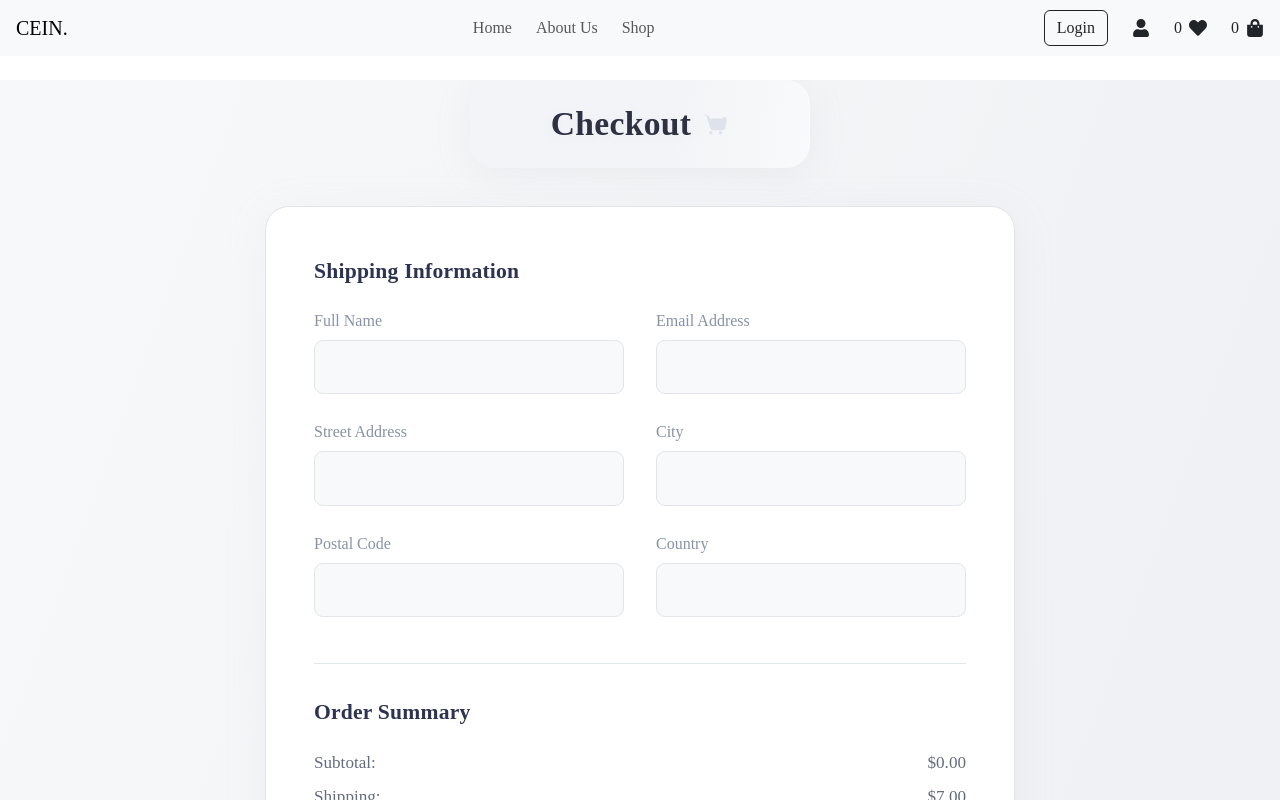
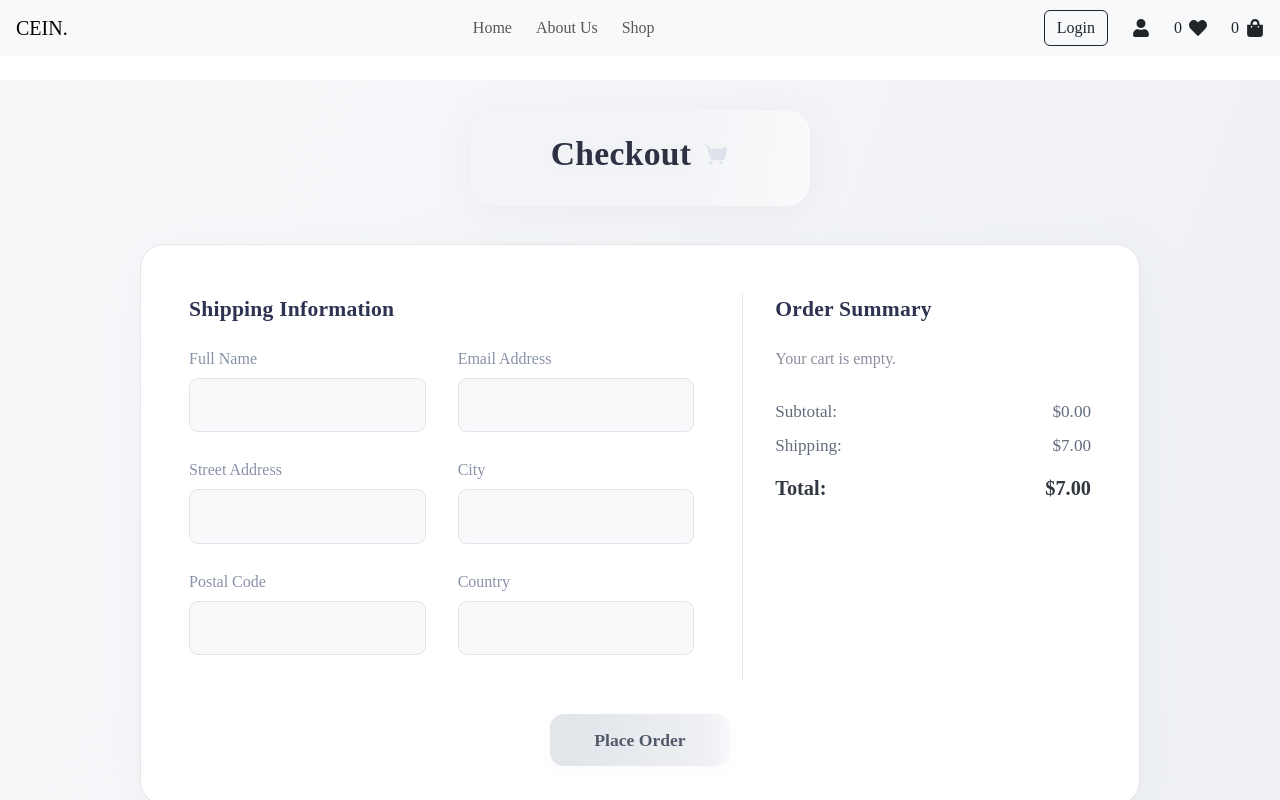
Before and after one commit to Abdelrhman745/Ecommerce-app-, a React (Vite) app: page /checkout in a window 1280 px wide. Shown: the top 800 px of the page. Built offline with nearby package versions, Linux system fonts and the light colour scheme.

Commit message:
update checkout

```diff
--- a/src/Pages/Checkout/CheckoutPage.tsx
+++ b/src/Pages/Checkout/CheckoutPage.tsx
@@ -1,10 +1,11 @@
 import React from "react";
 import styled from "styled-components";
-import { useSelector } from "react-redux";
+import { useDispatch, useSelector } from "react-redux";
 import { RootState } from "../../Redux/Store";
+import { removeFromCart } from "../../Redux/CartSlice";
 
 const CenterContainer = styled.div`
-  min-height: 100vh;
+  // min-height: 100vh;
   width: 100%;
   background: linear-gradient(110deg, #f7f8fa 12%, #eef0f3 98%);
   display: flex;
@@ -19,6 +20,7 @@ const HeadingBg = styled.div`
   justify-content: center;
   align-items: center;
   min-width: 340px;
+  margin-top:30px;
   margin-bottom: 38px;
   background: linear-gradient(98deg, #f3f4f7 60%, #f9fafb 100%);
   box-shadow: 0 6px 34px 0 rgba(180, 183, 189, 0.15);
@@ -32,7 +34,6 @@ const CheckoutHeading = styled.h1`
   font-size: 2.1rem;
   font-weight: 600;
   color: #2e3142;
-  margin: 0;
   letter-spacing: 0.01em;
   text-shadow: 0 2px 12px #e9ebf18c;
   display: flex;
@@ -42,7 +43,7 @@ const CheckoutHeading = styled.h1`
 
 const CheckoutCard = styled.div`
   width: 100%;
-  max-width: 750px;
+  max-width: 1000px;
   align-self: center;
   background: #fff;
   border-radius: 24px;
@@ -50,6 +51,8 @@ const CheckoutCard = styled.div`
   box-shadow: 0 8px 45px 0 rgba(177, 180, 189, 0.11);
   padding: 48px 48px 38px 48px;
   display: flex;
+    margin-bottom: 30px;
+
   flex-direction: column;
   @media (max-width: 640px) {
     padding: 28px 6vw;
@@ -103,11 +106,11 @@ const Input = styled.input`
   }
 `;
 
-const OrderSummary = styled.div`
-  border-top: 1.6px solid #e1e5ec;
-  margin-top: 42px;
-  padding-top: 32px;
-`;
+// const OrderSummary = styled.div`
+//   border-top: 1.6px solid #e1e5ec;
+//   margin-top: 42px;
+//   padding-top: 32px;
+// `;
 
 const SummaryRow = styled.div`
   font-size: 1.07rem;
@@ -139,13 +142,40 @@ const Button = styled.button`
   box-shadow: 0 2px 12px 0 rgba(210, 214, 221, 0.12);
   transition: background 0.16s, color 0.13s, box-shadow 0.15s;
   margin-top: 33px;
-  align-self: flex-end;
+  align-self: center;
   &:hover {
-    background: linear-gradient(88deg, #e4e7ee 5%, #eaeff2 96%);
+    background: linear-gradient(88deg, #d7d9deff 5%, #a9acadff 96%);
     color: #2c2e39;
     box-shadow: 0 8px 32px #e8eaf2;
   }
 `;
+const CheckoutLayout = styled.div`
+  display: flex;
+  gap: 48px;
+  justify-content: space-between;
+  @media (max-width: 768px) {
+    flex-direction: column;
+    gap: 28px;
+  }
+`;
+
+const FormSection = styled.div`
+  flex: 1.6;
+`;
+
+const InfoSection = styled.div`
+  flex: 1;
+  border-left: 1.5px solid #e6e9ef;
+
+  padding-left: 32px;
+  @media (max-width: 768px) {
+    border-left: none;
+    border-top: 1.5px solid #e6e9ef;
+    padding-left: 0;
+    padding-top: 28px;
+  }
+`;
+
 
 const CheckoutPage: React.FC = () => {
   const cartItems = useSelector((state: RootState) => state.cart.items);
@@ -157,6 +187,11 @@ const CheckoutPage: React.FC = () => {
   );
   const shipping = subtotal > 100 ? 0 : 7; // Sample shipping logic
   const total = subtotal + shipping;
+  const dispatch = useDispatch();
+
+const handleRemove = (id: number) => {
+  dispatch(removeFromCart(id));
+};
 
   return (
     <CenterContainer>
@@ -172,76 +207,141 @@ const CheckoutPage: React.FC = () => {
         </CheckoutHeading>
       </HeadingBg>
 <CheckoutCard>
+  <CheckoutLayout>
+    <FormSection>
       <SectionTitle>Shipping Information</SectionTitle>
       <form>
         <FormRow>
           <div style={{ flex: 1 }}>
             <Label htmlFor="name">Full Name</Label>
-              <Input
-                type="text"
-                id="name"
-                name="name"
-                autoComplete="name"
-                required
-              />
+            <Input type="text" id="name" name="name" autoComplete="name" required />
           </div>
           <div style={{ flex: 1 }}>
             <Label htmlFor="email">Email Address</Label>
-              <Input
-                type="email"
-                id="email"
-                name="email"
-                autoComplete="email"
-                required
-              />
+            <Input type="email" id="email" name="email" autoComplete="email" required />
           </div>
         </FormRow>
+
         <FormRow>
           <div style={{ flex: 1 }}>
             <Label htmlFor="address">Street Address</Label>
-              <Input
-                type="text"
-                id="address"
-                name="address"
-                autoComplete="street-address"
-                required
-              />
+            <Input type="text" id="address" name="address" autoComplete="street-address" required />
           </div>
           <div style={{ flex: 1 }}>
             <Label htmlFor="city">City</Label>
-              <Input
-                type="text"
-                id="city"
-                name="city"
-                autoComplete="address-level2"
-                required
-              />
+            <Input type="text" id="city" name="city" autoComplete="address-level2" required />
           </div>
         </FormRow>
+
         <FormRow>
           <div style={{ flex: 1 }}>
             <Label htmlFor="postal">Postal Code</Label>
-              <Input
-                type="text"
-                id="postal"
-                name="postal"
-                autoComplete="postal-code"
-                required
-              />
+            <Input type="text" id="postal" name="postal" autoComplete="postal-code" required />
           </div>
           <div style={{ flex: 1 }}>
             <Label htmlFor="country">Country</Label>
-              <Input
-                type="text"
-                id="country"
-                name="country"
-                autoComplete="country"
-                required
-              />
+            <Input type="text" id="country" name="country" autoComplete="country" required />
           </div>
         </FormRow>
-          <OrderSummary>
+
+
+      </form>
+    </FormSection>
+
+<InfoSection>
   <SectionTitle>Order Summary</SectionTitle>
+
+<div>
+  {cartItems.length > 0 ? (
+    cartItems.map((item) => (
+      <div
+        key={item.id}
+        style={{
+          display: "flex",
+          alignItems: "flex-start",
+          justifyContent: "space-between",
+          marginBottom: "18px",
+          borderBottom: "1px solid #eceff3",
+          paddingBottom: "14px",
+        }}
+      >
+        <img
+          src={item.image}
+          alt={item.name}
+          style={{
+            width: "60px",
+            height: "60px",
+            objectFit: "cover",
+            borderRadius: "12px",
+            marginRight: "14px",
+          }}
+        />
+
+        <div style={{ flex: 1 }}>
+          <h4
+            style={{
+              fontSize: "1rem",
+              color: "#2e3142",
+              margin: 0,
+              fontWeight: 600,
+            }}
+          >
+            {item.name}
+          </h4>
+          <p
+            style={{
+              fontSize: "0.9rem",
+              color: "#7b8193",
+              marginTop: "4px",
+            }}
+          >
+            Quantity: {item.quantity}
+          </p>
+        </div>
+
+        <div
+          style={{
+            display: "flex",
+            flexDirection: "column",
+            alignItems: "flex-end",
+            marginLeft: "10px",
+          }}
+        >
+          <div
+            style={{
+              fontSize: "1rem",
+              fontWeight: 600,
+              color: "#333743",
+            }}
+          >
+            ${(item.price * item.quantity).toFixed(2)}
+          </div>
+
+          <button
+            style={{
+              marginTop: "6px",
+              background: "none",
+              border: "none",
+              color: "#e63946",
+              fontSize: "0.9rem",
+              cursor: "pointer",
+              textDecoration: "underline",
+              padding: "0",
+            }}
+            onClick={() => handleRemove(item.id)}
+          >
+            Remove
+          </button>
+        </div>
+      </div>
+    ))
+  ) : (
+    <p style={{ color: "#8a8f9e", fontSize: "1rem" }}>Your cart is empty.</p>
+  )}
+</div>
+
+
+  <div style={{ marginTop: "28px" }}>
     <SummaryRow>
       <span>Subtotal:</span>
       <span>${subtotal.toFixed(2)}</span>
@@ -254,18 +354,24 @@ const CheckoutPage: React.FC = () => {
       <span>Total:</span>
       <span>${total.toFixed(2)}</span>
     </TotalRow>
-          </OrderSummary>
+  </div>
+
+</InfoSection>
+
+  </CheckoutLayout>
      <Button
           type="submit"
           onClick={(e) => {
             e.preventDefault();
             alert("Checkout submitted!");
+
           }}
         >
           Place Order
         </Button>
-        </form>
 </CheckoutCard>
+
+
     </CenterContainer>
   );
 };
```
Lines whose indentation alone changed are shown as unchanged.
